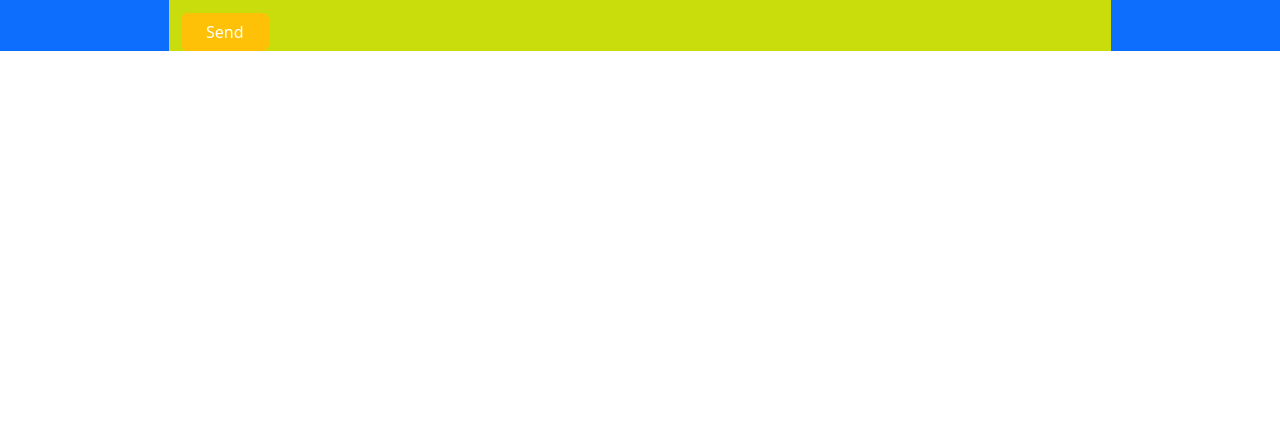
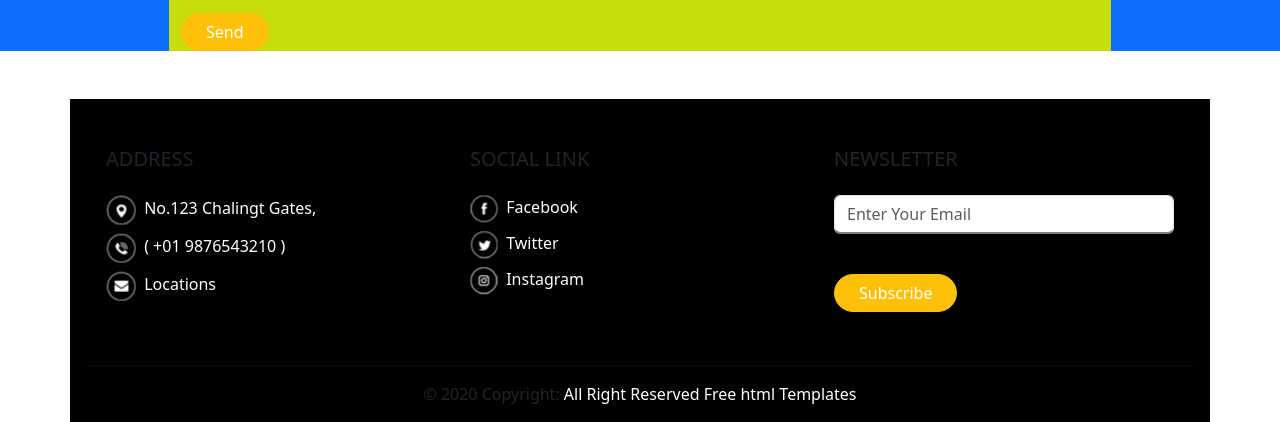
Before and after one commit to maheeen-khan/Vegetable-website, a plain HTML site: page index.html in a window 1280 px wide. Shown: the part 4015-4437 px from the top of the page. Before the commit the page ends 4066 px from the top, so only its background shows below. Drawn offline with Linux system fonts and the light colour scheme.

Commit message:
Footer has been completed

```diff
--- a/index.html
+++ b/index.html
@@ -421,6 +421,83 @@
       </div>
     </div>
   </div>
+
+  <!-- Footer  -->
+
+  <div class="container my- footer">
+
+    <footer class="text-center text-lg-start mt-xl-5 pt-4">
+      <!-- Grid container -->
+      <div class="container p-4">
+        <!--Grid row-->
+        <div class="row">
+          <!--Grid column-->
+          <div class="footer-1 col-lg-4 col-md-4 col-sm-12 mb-4 mb-lg-0">
+            <h5 class="text-uppercase mb-4">Address</h5>
+
+            <ul class="list-unstyled mb-4">
+              <li class="mb-2">
+                <a href="#!" class="text-white"><img src="./images/location.png" alt="Location" class="me-1"> No.123
+                  Chalingt Gates,</a>
+              </li>
+              <li class="mb-2">
+                <a href="#!" class="text-white"><img src="./images/call.png" alt="Phone" class="me-1"> ( +01 9876543210
+                  )</a>
+              </li>
+              <li class="mb-2">
+                <a href="#!" class="text-white"><img src="./images/message.png" alt="email" class="me-1"> Locations</a>
+              </li>
+              <li>
+            </ul>
+          </div>
+          <!--Grid column-->
+
+          <!--Grid column-->
+          <div class="footer-2 col-lg-4 col-md-4 col-sm-12 mb-4 mb-lg-0">
+            <h5 class="text-uppercase mb-4">Social link</h5>
+
+            <ul class="list-unstyled">
+              <li class="mb-2">
+                <a href="#!" class="text-white"><img src="./images/Facebook.png" alt="Facebook" class="me-1">
+                  Facebook</a>
+              </li>
+              <li class="mb-2">
+                <a href="#!" class="text-white"><img src="./images/twitter.png" alt="Twitter" class="me-1"> Twitter</a>
+              </li>
+              <li class="mb-2">
+                <a href="#!" class="text-white"><img src="./images/insta.png" alt="instagram" class="me-1">
+                  Instagram</a>
+              </li>
+
+            </ul>
+          </div>
+          <!--Grid column-->
+
+
+          <!--Grid column-->
+          <div class="footer-3 col-lg-4 col-md-4 col-sm-12 mb-4 mb-lg-0">
+            <h5 class="text-uppercase mb-4">Newsletter</h5>
+
+            <div class="form-outline form-white mb-4">
+              <input type="email" id="form5Example2" class="form-control" placeholder="Enter Your Email" />
+            </div>
+
+            <button type="button" class="btn btn-warning ps-4 pe-4 mt-3 send-btn">Subscribe</button>
+          </div>
+          <!--Grid column-->
+        </div>
+        <!--Grid row-->
+      </div>
+      <!-- Grid container -->
+      <hr>
+      <div class="text-center pb-3">
+        © 2020 Copyright:
+        <a class="text-white" href="https://mdbootstrap.com/">All Right Reserved Free html Templates</a>
+      </div>
+    </footer>
+
+  </div>
+  <!-- End of .container -->
   <script src="bootstrap-5.3.3-dist/js/bootstrap.min.js"></script>
 </body>
 
--- a/style.css
+++ b/style.css
@@ -271,6 +271,7 @@ textarea{
 } */
 .send-btn {
     color: white !important;
+    border-radius: 35px !important;
 }
 
 .iFrame {
@@ -280,6 +281,15 @@ textarea{
 .ratio {
     border-width: 5px;
     border-style: outset;
+}
+
+/* footer */
+.footer {
+    background-color: #000000;
+}
+
+.footer a {
+    text-decoration: none;
 }
 
 /* Media Query */
@@ -323,6 +333,11 @@ textarea{
         display: none;
     }
 
+    .footer-1,
+    .footer-2,
+    .footer-3 {
+        text-align: left;
+    }
 }
 
 @media screen and (max-width:374px) {
```
Also changed, not shown: images/Facebook.png (added), images/call.png (added), images/insta.png (added), images/location.png (added), images/message.png (added), images/twitter.png (added).
